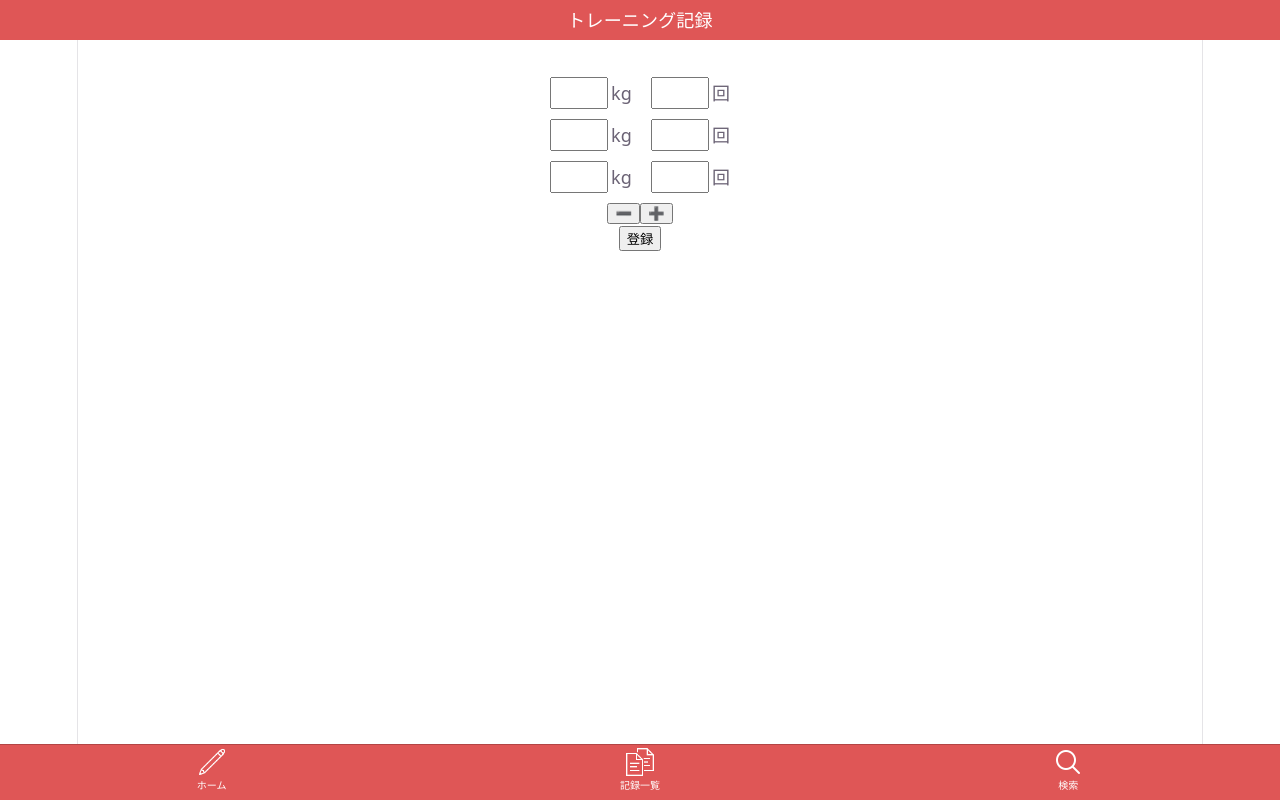
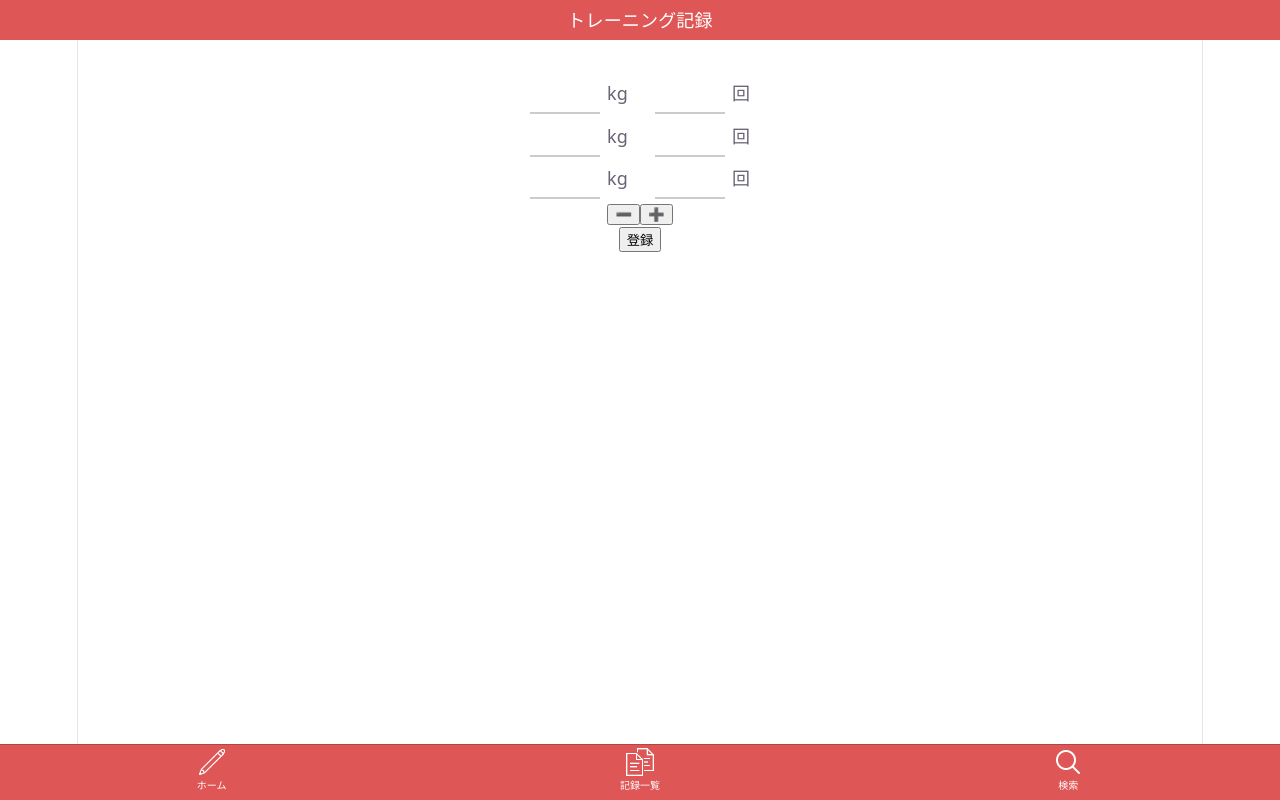
Before and after one commit to ryota970728/training_record_app, a React (Vite) app in the folder frontend/: page /training-record in a window 1280 px wide. Built offline with nearby package versions, Linux system fonts and the light colour scheme; no server answers.

Commit message:
ラジオボタン、テキストボックスデザイン修正

```diff
--- a/frontend/src/components/style/RecordForm.module.css
+++ b/frontend/src/components/style/RecordForm.module.css
@@ -3,25 +3,41 @@
   padding: 10px;
   border: solid 0.1rem rgb(0,0,0,0.2);
   border-radius: 2%;
-  margin: 1rem;
+  margin: 0.5rem;
 }
 
 /* 部位-コンテナ */
 .partContainer {
   display: flex;
-  flex-wrap: wrap; /* 子要素の折り返し設定 */
   justify-content: center; /* 水平方向の配置設定 */
-  padding: 0 20%;
-  gap: 0 10px; /* 要素間の間隔を設定 */
+  padding: 0 5%;
   margin: 5px;
 }
 
 /* 部位-ラジオボタン */
 .partRadio {
   display: flex;
+  cursor: pointer;
+  padding: 0.4rem;
+  min-width: 3rem;
+  justify-content: center;
+  border: 1px solid #ccc;
   align-items: center;
+  text-align: center;
   margin-bottom: 5px; /* ラベル間の下マージンを設定 */
   font-size: 1.3rem;
+  transition: all 0.2s ease; /* 変化をなめらかに */
+  user-select: none;        /* テキスト選択の防止 */
+}
+
+/* ラジオボタン丸ポチ非表示 */
+.partRadio input[type="radio"] {
+  display: none; /* ラジオボタンを非表示にする */
+}
+.partRadio:has(input[type="radio"]:checked) {
+  background-color: #df5656; /* 選択時の背景色（例: 青） */
+  border-color: #df5656;     /* 選択時の枠線の色 */
+  color: #fff;                /* 選択時の文字色（白） */
 }
 
 /* 種目-コンテナ */
@@ -61,13 +77,12 @@
 
 /* 備考-コンテナ */
 .noteContainer {
-  margin: 5px;
+  margin-top: 1rem;
 }
 
 /* 備考-テキストエリア */
 .noteTextarea {
   font-size: 1rem;
-
 }
 
 .buttonsContainer {
@@ -75,7 +90,7 @@
   justify-content: center;
   align-items: center;
   gap: 2rem; /* ボタン間のスペースを設定 */
-  margin-top: 10px; /* 上部のマージンを設定 */
+  margin-top: 1rem; /* 上部のマージンを設定 */
 }
 /* コピーボタン */
 .copyButton {
--- a/frontend/src/components/style/WeightSets.module.css
+++ b/frontend/src/components/style/WeightSets.module.css
@@ -3,19 +3,32 @@
   display: flex;
   justify-content: center;
   align-items: center;
-  gap: 0.5rem;
+  gap: 1.5rem;
 }
 
-/* 重量の入力フィールド */
-.weightInput {
-  margin: 5px 3px 5px 0px;
-  width: 50px;
-  font-size: 1.2rem;;
+/* ラベル（入力枠と単位のセット） */
+.weightSetsContainer label {
+  display: flex;
+  align-items: center;
+  gap: 0.4rem; /* 数字と単位（kg/回）の隙間 */
 }
 
-/* 回数の入力フィールド */
-.repsInput{
-  margin: 5px 3px 5px 10px;
-  width: 50px;
-  font-size: 1.2rem;
+/* 重量/回数の入力フィールド */
+.weightInput,
+.repsInput {
+  width: 70px;
+  padding: 0.4rem 0;     /* ★上下の余白を調整し、左右の余白は0に */
+  font-size: 1.2rem;     /* 下線に対して数字が引き立つよう少し大きめに */
+  font-weight: 600;
+  text-align: center;
+  /* ★枠線を消して下線のみにする */
+  border: none;
+  border-bottom: 2px solid #ccc;
+  background-color: transparent; /* ★背景を透明にして下線を強調 */
+  border-radius: 0;       /* 四角い角丸をリセット */
+
+  outline: none;
+  transition: all 0.2s ease;
+  -webkit-appearance: none;
+  appearance: none;
 }
--- a/frontend/src/pages/style/TrainingReference.module.css
+++ b/frontend/src/pages/style/TrainingReference.module.css
@@ -1,6 +1,6 @@
 /* 記録一覧 */
 .recordList {
-  padding: 1rem;
+  padding: 0.5rem;
   font-size: 14px;
 }
 /* 記録項目 */
```
